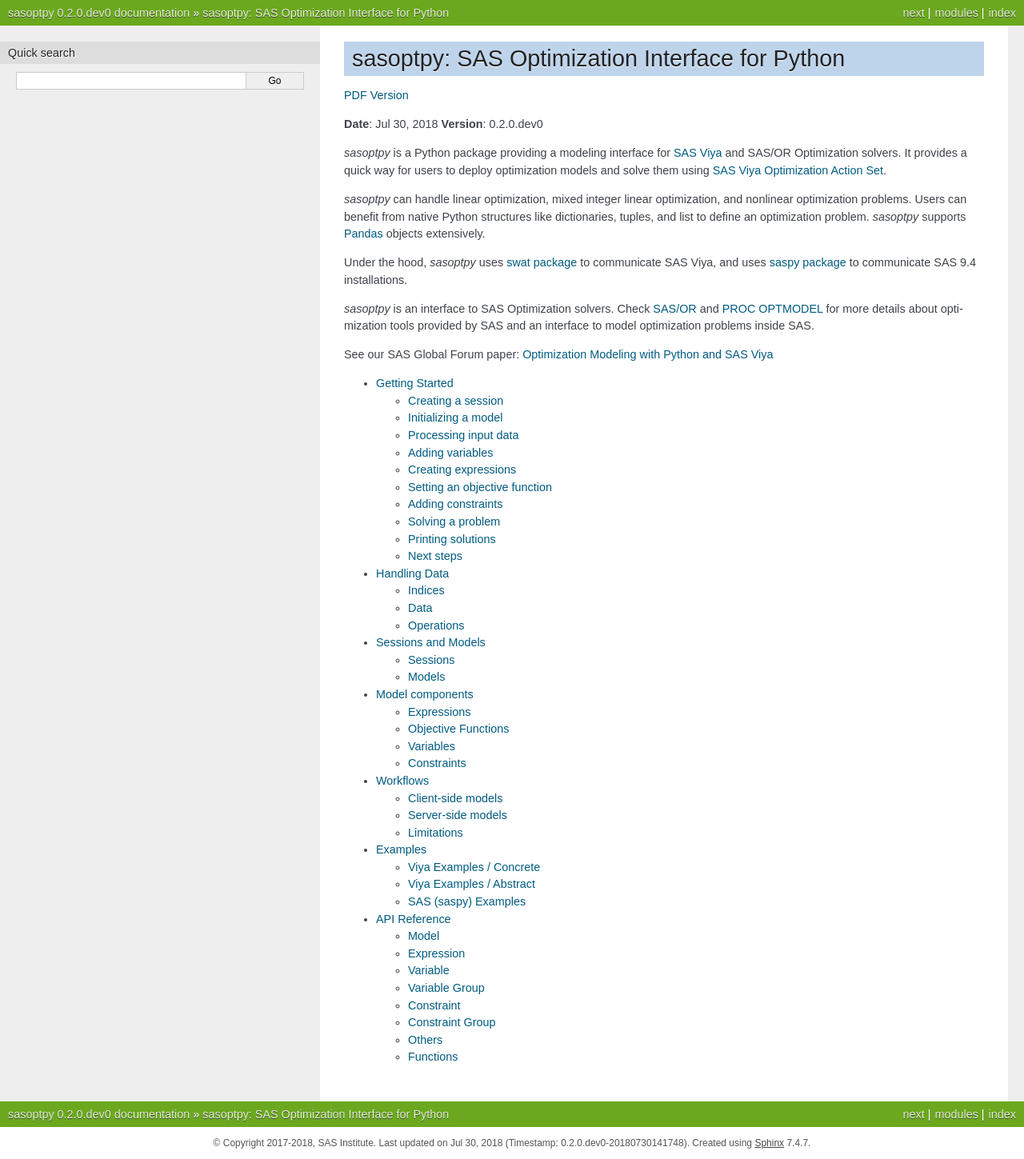
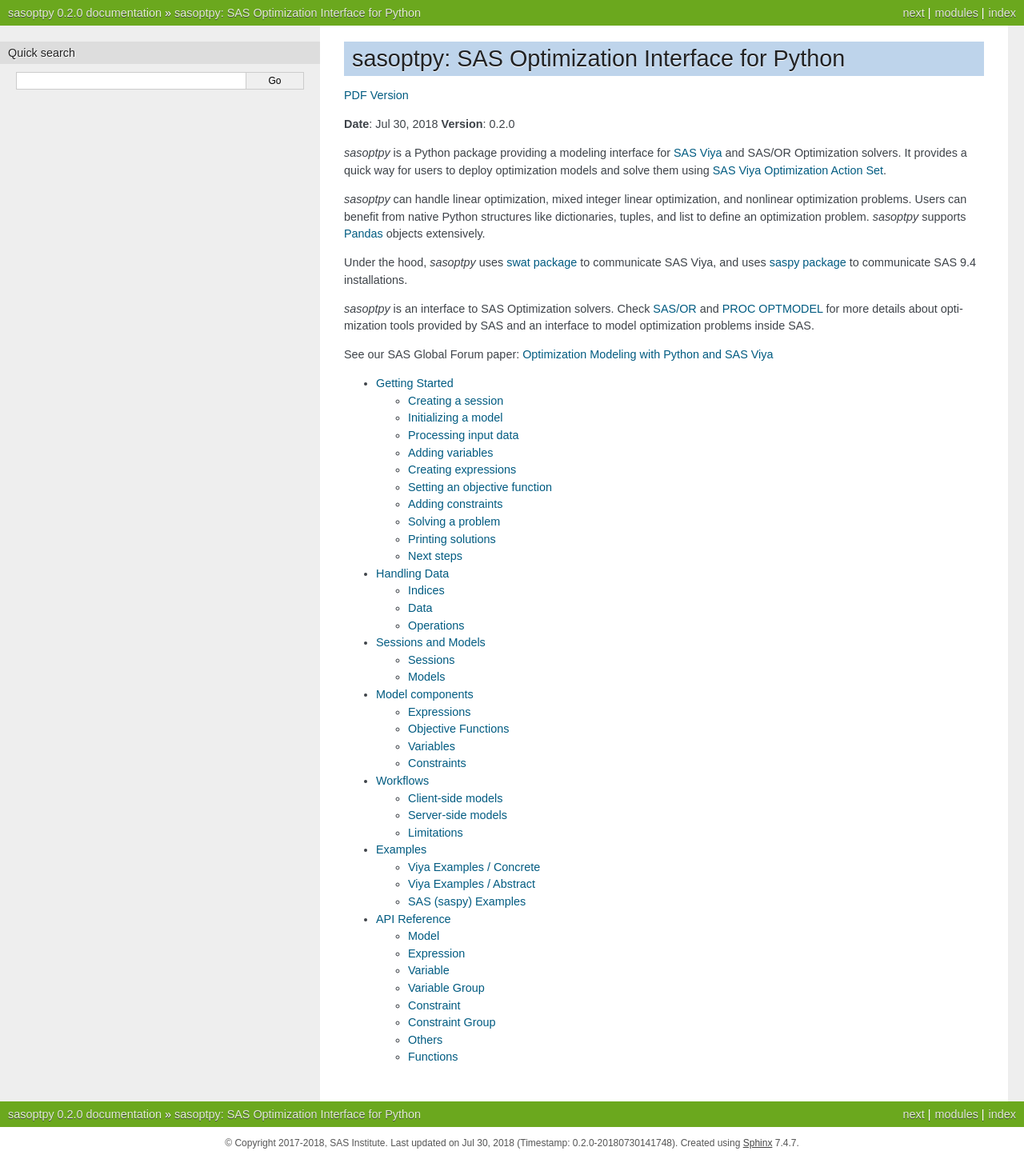
Before and after one commit to sassoftware/sasoptpy, a Sphinx documentation site: the page built from doc/index.rst, in a window 1280 px wide. Shown: the whole page at 80% size. Built offline with Sphinx 7.4.7, drawn with Linux system fonts in a browser that asks for light colours; formulas are drawn with MathJax 3; pages that are not in the unit, such as notebooks, are missing from menus.

Commit message:
Version number changes

```diff
--- a/doc/conf.py
+++ b/doc/conf.py
@@ -71,9 +71,9 @@
 # built documents.
 #
 # The short X.Y version.
-version = '0.2.0.dev0'
+version = '0.2.0'
 # The full version, including alpha/beta/rc tags.
-release = '0.2.0.dev0'
+release = '0.2.0'
 
 # The language for content autogenerated by Sphinx. Refer to documentation
 # for a list of supported languages.
--- a/sasoptpy/__init__.py
+++ b/sasoptpy/__init__.py
@@ -30,4 +30,4 @@
 from sasoptpy.data import *
 #  from sasoptpy.gui import start_gui
 
-__version__ = '0.2.0.dev0'
+__version__ = '0.2.0'
--- a/setup.py
+++ b/setup.py
@@ -22,7 +22,7 @@
 
 setup(
     name='sasoptpy',
-    version='0.2.0.dev0',
+    version='0.2.0',
     packages=['sasoptpy'],
     description='sasoptpy: SAS Optimization Interface for Python',
     url='https://github.com/sassoftware/sasoptpy',
```
